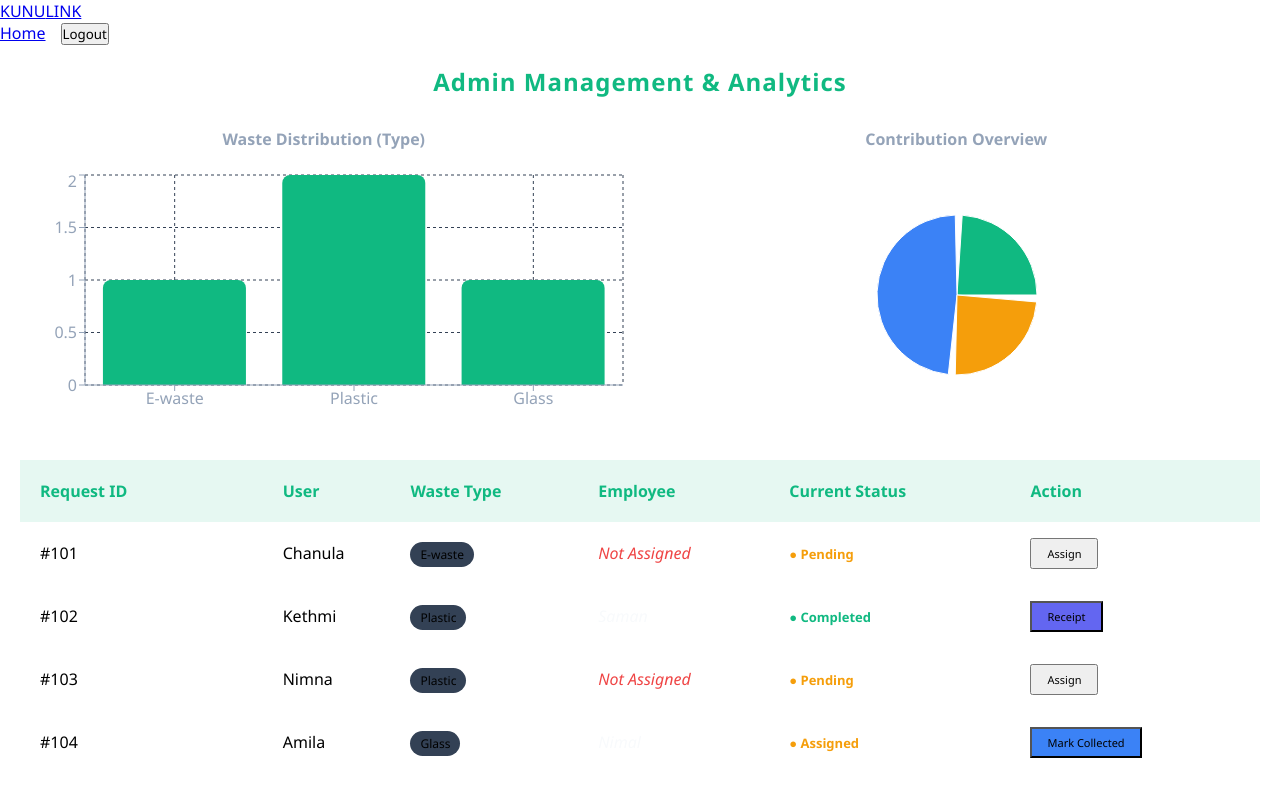
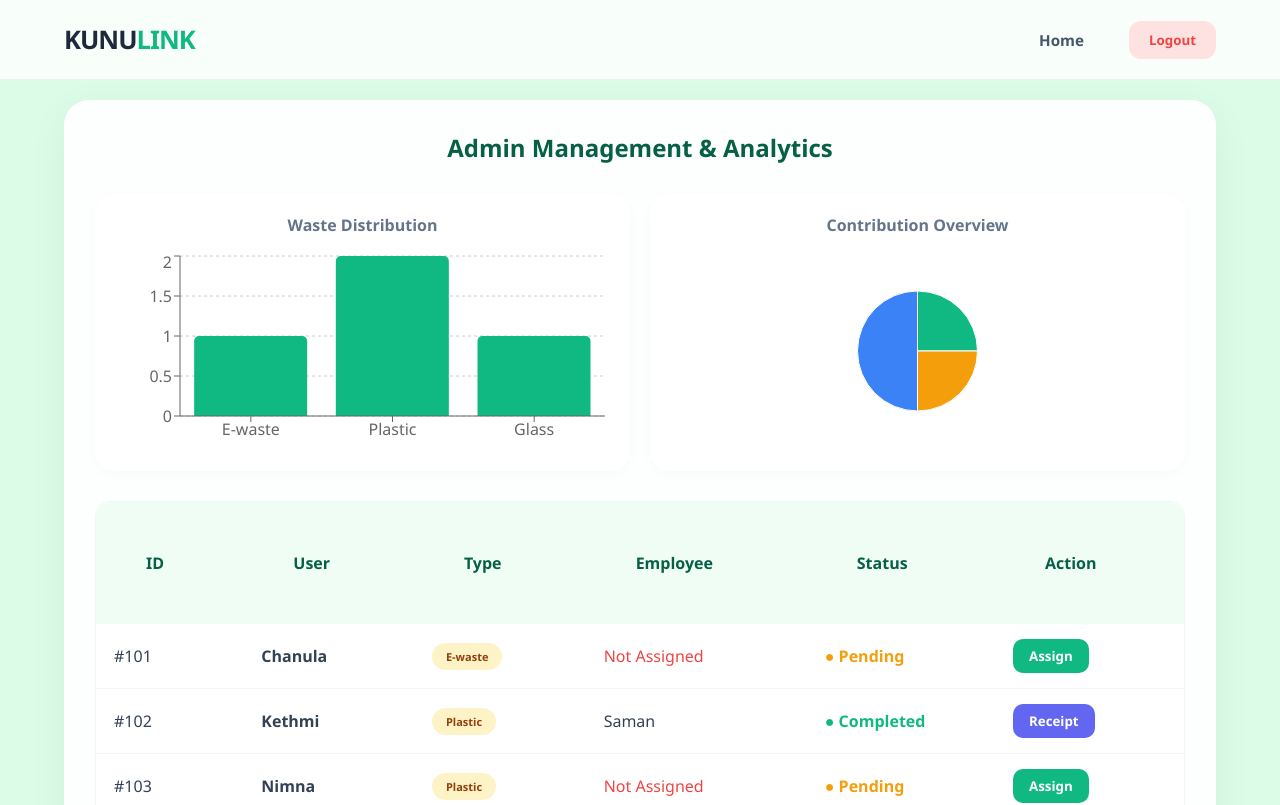
Before and after one commit to Chanulaw/KunuLink, a React (Create React App) app in the folder kunuLeft/: page /admin in a window 1280 px wide. Shown: the top 805 px of the page. Built offline with nearby package versions, Linux system fonts and the light colour scheme; sample sign-in values are in the browser's storage.

Commit message:
change design

```diff
--- a/kunuLeft/src/App.css
+++ b/kunuLeft/src/App.css
@@ -61,14 +61,14 @@
 
 .landing-wrapper {
   /* පසුබිම තව පොඩ්ඩක් තද කොළ පැහැයට (Minty Fresh) හැරෙව්වා */
-  background: linear-gradient(135deg, #dcfce7 0%, #bbf7d0 100%);
+  background: linear-gradient(100deg, #dcfce7 0%, #bbf7d0 100%);
   min-height: 100vh;
   display: flex;
   flex-direction: column;
   align-items: center;
   justify-content: center;
   color: #1e293b;
-  padding: 40px 20px;
+  padding: 100px 20px;
 }
 
 /* --- Hero Section: Defined Glass --- */
@@ -462,3 +462,253 @@
   .activity-stats-row { grid-template-columns: 1fr; }
   .activity-table-new { font-size: 0.85rem; }
 }
+
+
+
+
+/* Navbar එකේ ප්‍රධාන සැකසුම */
+.kunulink-navbar {
+    position: fixed;
+    top: 0;
+    width: 100%;
+    height: 80px;
+    background: rgba(255, 255, 255, 0.8); /* සුදු පැහැති විනිවිද පෙනෙන ස්වභාවය */
+    backdrop-filter: blur(15px); /* පිටුපස ඇති දේ බොඳ කර පෙන්වයි */
+    border-bottom: 1px solid rgba(0, 0, 0, 0.05);
+    display: flex;
+    align-items: center;
+    z-index: 1000;
+}
+
+.nav-wrapper {
+    display: flex;
+    justify-content: space-between; /* ලෝගෝ එක වමට, මෙනු එක දකුණට */
+    align-items: center;
+    width: 90%;
+    max-width: 1300px;
+    margin: 0 auto;
+}
+
+/* KUNULINK ලෝගෝ එක */
+.nav-brand {
+    font-size: 1.6rem;
+    font-weight: 800;
+    text-decoration: none;
+    color: #1e293b; /* තද අළු පැහැය */
+    letter-spacing: -1px;
+}
+
+.nav-brand span {
+    color: #10b981; /* Mint Green වර්ණය */
+}
+
+/* දකුණු පැත්තේ ලින්ක්ස් */
+.nav-links, .nav-user-actions {
+    display: flex;
+    align-items: center;
+    gap: 30px;
+}
+
+.nav-link-item, .nav-icon-link {
+    text-decoration: none;
+    color: #475569; /* සාමාන්‍ය අකුරු වල වර්ණය */
+    font-weight: 600;
+    font-size: 0.95rem;
+    transition: all 0.3s ease;
+}
+
+.nav-link-item:hover, .nav-icon-link:hover {
+    color: #10b981; /* මවුස් එක ගෙනියද්දී කොළ පාට වේ */
+}
+
+/* Register සහ Dashboard වැනි කැපී පෙනෙන බටන්ස් */
+.nav-reg-btn, .nav-icon-link {
+    padding: 10px 22px;
+    border-radius: 12px;
+    transition: all 0.3s ease;
+}
+
+.nav-reg-btn {
+    background-color: #10b981; /* Green Background */
+    color: white !important;
+}
+
+.nav-reg-btn:hover {
+    background-color: #059669;
+    box-shadow: 0 4px 12px rgba(16, 185, 129, 0.2);
+}
+
+/* Logout බටන් එක */
+.nav-logout-btn {
+    background-color: #fee2e2; /* ලා රතු පැහැය */
+    color: #ef4444; /* තද රතු අකුරු */
+    border: none;
+    padding: 10px 20px;
+    border-radius: 12px;
+    font-weight: 700;
+    cursor: pointer;
+    transition: 0.3s;
+}
+
+.nav-logout-btn:hover {
+    background-color: #fecaca;
+}
+
+
+
+
+/* මුළු පිටුවේම පසුබිම ලා කොළ පැහැය (About page background) */
+.tracking-page-container {
+    background-color: #aaedc1; /* Light Mint Green */
+    min-height: 100vh;
+    padding-top: 100px; /* Navbar එකට ඉඩ තැබීමට */
+    display: flex;
+    justify-content: center;
+    align-items: flex-start;
+}
+
+/* මැද ඇති සුදු පැහැති Glassmorphism Card එක */
+.activity-card {
+    background: rgba(255, 255, 255, 0.9);
+    backdrop-filter: blur(10px);
+    border-radius: 30px; /* පින්තූරයේ මෙන් වැඩිපුර වටකුරු කළ දාර */
+    padding: 50px;
+    width: 100%;
+    max-width: 1600px;
+    box-shadow: 0 10px 40px rgba(0, 0, 0, 0.05);
+    border: 1px solid rgba(255, 255, 255, 0.5);
+    text-align: center;
+}
+
+/* Stat Boxes - මේවා පින්තූරයේ පහළ ඇති බෝල වැනි කොටස් වලට ගැලපෙන සේ */
+.activity-stats-row {
+    display: flex;
+    gap: 15px;
+    margin: 30px 0;
+    justify-content: center;
+}
+
+.stat-box-custom {
+    background: white;
+    padding: 15px 25px;
+    border-radius: 50px; /* පින්තූරයේ පහළ ඇති buttons වල හැඩය */
+    box-shadow: 0 4px 15px rgba(0, 0, 0, 0.03);
+    border: 1px solid #e2e8f0;
+    flex: 1;
+    max-width: 200px;
+}
+
+.stat-box-custom h3 {
+    font-size: 1.5rem;
+    color: #065f46; /* තද කොළ පැහැය */
+    margin: 0;
+}
+
+/* Table එකේ පෙනුම */
+.activity-table-new {
+    width: 100%;
+    border-collapse: separate;
+    border-spacing: 0 10px;
+    margin-top: 20px;
+}
+
+.activity-table-new th {
+    color: #64748b;
+    font-weight: 600;
+    padding: 15px;
+    border-bottom: 2px solid #f1f5f9;
+}
+
+.activity-table-new td {
+    background: white;
+    padding: 15px;
+}
+
+.activity-table-new tr td:first-child { border-radius: 15px 0 0 15px; }
+.activity-table-new tr td:last-child { border-radius: 0 15px 15px 0; }
+
+
+/* Admin Page Container */
+.admin-page-container {
+    background-color: #dcfce7; /* Light Mint Green */
+    min-height: 100vh;
+    padding-top: 100px;
+    padding-bottom: 50px;
+    display: flex;
+    flex-direction: column;
+    align-items: center;
+}
+
+/* Modern Card for Admin */
+.modern-admin-card {
+    background: rgba(255, 255, 255, 0.9);
+    backdrop-filter: blur(10px);
+    border-radius: 25px;
+    padding: 30px;
+    width: 90%;
+    max-width: 1500px;
+    box-shadow: 0 10px 40px rgba(0, 0, 0, 0.05);
+    border: 1px solid rgba(255, 255, 255, 0.5);
+    margin-bottom: 30px;
+}
+
+/* Charts Container */
+.charts-grid {
+    display: flex;
+    flex-wrap: wrap;
+    gap: 20px;
+    width: 100%;
+    margin-bottom: 30px;
+}
+
+.chart-box {
+    background: white;
+    padding: 20px;
+    border-radius: 20px;
+    flex: 1;
+    min-width: 300px;
+    box-shadow: 0 4px 15px rgba(0, 0, 0, 0.02);
+}
+
+/* Admin Table Styles */
+.admin-table {
+    width: 100%;
+    border-collapse: collapse;
+    background: white;
+    border-radius: 15px;
+    overflow: hidden;
+}
+
+.admin-table th {
+    background-color: #f0fdf4; /* Very light green */
+    color: #065f46;
+    padding: 50px;
+    text-align: left;
+    font-weight: 700;
+}
+
+.admin-table td {
+    padding: 15px 18px;
+    border-bottom: 1px solid #f1f5f9;
+    color: #334155;
+}
+
+/* Premium Buttons for Admin Actions */
+.btn-premium {
+    padding: 8px 16px;
+    border-radius: 10px;
+    border: none;
+    font-weight: 600;
+    cursor: pointer;
+    transition: 0.3s;
+    color: white;
+}
+
+.btn-assign { background-color: #10b981; }
+.btn-collect { background-color: #3b82f6; }
+.btn-receipt { background-color: #6366f1; }
+
+.btn-premium:hover {
+    transform: translateY(-2px);
+    box-shadow: 0 4px 12px rgba(0, 0, 0, 0.1);
+}
--- a/kunuLeft/src/pages/AdminDashboard.js
+++ b/kunuLeft/src/pages/AdminDashboard.js
@@ -1,10 +1,9 @@
 import React, { useState, useMemo } from 'react';
 import { BarChart, Bar, XAxis, YAxis, CartesianGrid, Tooltip, ResponsiveContainer, PieChart, Pie, Cell } from 'recharts';
 import jsPDF from 'jspdf';
-import '../App.css'; // අපි හදපු modern CSS එක මෙතනට import කරන්න
+import '../App.css';
 
 function AdminDashboard() {
-  // ඉල්ලීම් ලැයිස්තුව
   const [requests, setRequests] = useState([
     { id: 101, user: 'Chanula', type: 'E-waste', status: 'Pending', employee: 'Not Assigned', date: '2026-04-20' },
     { id: 102, user: 'Kethmi', type: 'Plastic', status: 'Completed', employee: 'Saman', date: '2026-04-21' },
@@ -12,59 +11,33 @@ function AdminDashboard() {
     { id: 104, user: 'Amila', type: 'Glass', status: 'Assigned', employee: 'Nimal', date: '2026-04-23' },
   ]);
 
-  // --- PDF රිසිට්පත ජෙනරේට් කිරීම ---
+  // PDF Generation Logic (එලෙසම පවතී)
   const downloadReceipt = (req) => {
     const doc = new jsPDF();
-
-    // Design the PDF
     doc.setFillColor(16, 185, 129);
     doc.rect(0, 0, 210, 40, 'F');
-
     doc.setFontSize(22);
     doc.setTextColor(255, 255, 255);
-    doc.text('SMART WASTE PORTAL', 20, 25);
-
+    doc.text('KUNULINK PORTAL', 20, 25);
     doc.setFontSize(16);
     doc.setTextColor(0, 0, 0);
     doc.text('OFFICIAL WASTE COLLECTION RECEIPT', 20, 60);
-
     doc.setFontSize(12);
     doc.text(`Receipt ID: #R-2026-${req.id}`, 20, 80);
-    doc.text(`Issue Date: ${new Date().toLocaleDateString()}`, 20, 90);
     doc.text(`Customer Name: ${req.user}`, 20, 100);
-    doc.text(`Waste Category: ${req.type}`, 20, 110);
-    doc.text(`Collected By: ${req.employee}`, 20, 120);
     doc.text(`Status: SUCCESSFULLY COLLECTED`, 20, 130);
-
-    doc.setDrawColor(16, 185, 129);
-    doc.line(20, 140, 190, 140);
-
-    doc.setFontSize(10);
-    doc.text('This is a computer-generated receipt. No signature is required.', 20, 150);
-    doc.text('Thank you for choosing eco-friendly disposal methods!', 20, 160);
-
-    doc.save(`Receipt_Request_${req.id}.pdf`);
+    doc.save(`Receipt_${req.id}.pdf`);
   };
 
-  // සේවකයෙකු යොමු කිරීම
   const assignEmployee = (id) => {
-    const empName = prompt("සේවකයාගේ නම ඇතුළත් කරන්න:");
-    if (empName) {
-      setRequests(requests.map(req =>
-        req.id === id ? { ...req, employee: empName, status: 'Assigned' } : req
-      ));
-    }
+    const empName = prompt("සේවකයාගේ නම:");
+    if (empName) setRequests(requests.map(req => req.id === id ? { ...req, employee: empName, status: 'Assigned' } : req));
   };
 
-  // වැඩේ අවසන් බව සලකුණු කිරීම
   const markAsCollected = (id) => {
-    setRequests(requests.map(req =>
-      req.id === id ? { ...req, status: 'Completed' } : req
-    ));
-    alert("අපද්‍රව්‍ය එකතු කර අවසන්!");
+    setRequests(requests.map(req => req.id === id ? { ...req, status: 'Completed' } : req));
   };
 
-  // Analytics සඳහා දත්ත (Charts)
   const chartData = useMemo(() => {
     const counts = requests.reduce((acc, req) => {
       acc[req.type] = (acc[req.type] || 0) + 1;
@@ -76,80 +49,74 @@ function AdminDashboard() {
   const COLORS = ['#10b981', '#3b82f6', '#f59e0b', '#ef4444'];
 
   return (
-    <div className="modern-card" style={{ margin: '20px' }}>
-      <h2 style={{ color: '#10b981', textAlign: 'center', marginBottom: '30px', letterSpacing: '1px' }}>
+    <div className="admin-page-container">
+      <div className="modern-admin-card">
+        <h2 style={{ color: '#065f46', textAlign: 'center', marginBottom: '30px' }}>
           Admin Management & Analytics
         </h2>
 
         {/* Analytics Section */}
-      <div style={{ display: 'flex', flexWrap: 'wrap', gap: '25px', marginBottom: '40px' }}>
-        <div className="modern-card" style={{ flex: '1', minWidth: '320px', background: 'rgba(255,255,255,0.02)' }}>
-          <h4 style={{ textAlign: 'center', color: '#94a3b8', marginBottom: '20px' }}>Waste Distribution (Type)</h4>
-          <ResponsiveContainer width="100%" height={250}>
+        <div className="charts-grid">
+          <div className="chart-box">
+            <h4 style={{ textAlign: 'center', color: '#64748b', marginBottom: '15px' }}>Waste Distribution</h4>
+            <ResponsiveContainer width="100%" height={200}>
               <BarChart data={chartData}>
-              <CartesianGrid strokeDasharray="3 3" stroke="#334155" />
-              <XAxis dataKey="name" stroke="#94a3b8" />
-              <YAxis stroke="#94a3b8" />
-              <Tooltip contentStyle={{ backgroundColor: '#1e293b', border: 'none', borderRadius: '10px' }} />
-              <Bar dataKey="count" fill="#10b981" radius={[8, 8, 0, 0]} />
+                <CartesianGrid strokeDasharray="3 3" vertical={false} />
+                <XAxis dataKey="name" />
+                <YAxis />
+                <Tooltip />
+                <Bar dataKey="count" fill="#10b981" radius={[5, 5, 0, 0]} />
               </BarChart>
             </ResponsiveContainer>
           </div>
 
-        <div className="modern-card" style={{ flex: '1', minWidth: '320px', background: 'rgba(255,255,255,0.02)' }}>
-          <h4 style={{ textAlign: 'center', color: '#94a3b8', marginBottom: '20px' }}>Contribution Overview</h4>
-          <ResponsiveContainer width="100%" height={250}>
+          <div className="chart-box">
+            <h4 style={{ textAlign: 'center', color: '#64748b', marginBottom: '15px' }}>Contribution Overview</h4>
+            <ResponsiveContainer width="100%" height={200}>
               <PieChart>
-              <Pie data={chartData} dataKey="count" nameKey="name" cx="50%" cy="50%" outerRadius={80} paddingAngle={5}>
-                {chartData.map((entry, index) => (
-                  <Cell key={`cell-${index}`} fill={COLORS[index % COLORS.length]} />
-                ))}
+                <Pie data={chartData} dataKey="count" nameKey="name" cx="50%" cy="50%" outerRadius={60}>
+                  {chartData.map((entry, index) => <Cell key={index} fill={COLORS[index % COLORS.length]} />)}
                 </Pie>
-              <Tooltip contentStyle={{ backgroundColor: '#1e293b', border: 'none', borderRadius: '10px' }} />
+                <Tooltip />
               </PieChart>
             </ResponsiveContainer>
           </div>
         </div>
 
-      {/* Management Table */}
-      <div className="modern-card" style={{ padding: '0', overflow: 'hidden' }}>
-        <div style={{ overflowX: 'auto' }}>
-          <table style={{ width: '100%', borderCollapse: 'collapse', textAlign: 'left' }}>
+        {/* Table Section */}
+        <div style={{ overflowX: 'auto', borderRadius: '15px', border: '1px solid #f1f5f9' }}>
+          <table className="admin-table">
             <thead>
-              <tr style={{ background: 'rgba(16, 185, 129, 0.1)', color: '#10b981' }}>
-                <th style={{ padding: '20px' }}>Request ID</th>
+              <tr>
+                <th>ID</th>
                 <th>User</th>
-                <th>Waste Type</th>
+                <th>Type</th>
                 <th>Employee</th>
-                <th>Current Status</th>
+                <th>Status</th>
                 <th>Action</th>
               </tr>
             </thead>
             <tbody>
               {requests.map(req => (
-                <tr key={req.id} style={{ borderBottom: '1px solid rgba(255,255,255,0.05)' }}>
-                  <td style={{ padding: '20px' }}>#{req.id}</td>
-                  <td style={{ fontWeight: '500' }}>{req.user}</td>
-                  <td><span style={{ background: '#334155', padding: '4px 10px', borderRadius: '20px', fontSize: '12px' }}>{req.type}</span></td>
-                  <td style={{ color: req.employee === 'Not Assigned' ? '#ef4444' : '#f8fafc', fontStyle: 'italic' }}>{req.employee}</td>
+                <tr key={req.id}>
+                  <td>#{req.id}</td>
+                  <td style={{ fontWeight: '600' }}>{req.user}</td>
+                  <td><span className="status-pill pending" style={{fontSize: '11px'}}>{req.type}</span></td>
+                  <td style={{ color: req.employee === 'Not Assigned' ? '#ef4444' : '#334155' }}>{req.employee}</td>
                   <td>
-                    <span style={{
-                      color: req.status === 'Completed' ? '#10b981' : '#f59e0b',
-                      fontSize: '13px',
-                      fontWeight: 'bold'
-                    }}>
+                    <span style={{ color: req.status === 'Completed' ? '#10b981' : '#f59e0b', fontWeight: 'bold' }}>
                       ● {req.status}
                     </span>
                   </td>
                   <td>
                     {req.status === 'Pending' && (
-                      <button className="btn-premium" onClick={() => assignEmployee(req.id)} style={{ padding: '6px 15px', fontSize: '11px' }}>Assign</button>
+                      <button className="btn-premium btn-assign" onClick={() => assignEmployee(req.id)}>Assign</button>
                     )}
                     {req.status === 'Assigned' && (
-                      <button className="btn-premium" onClick={() => markAsCollected(req.id)} style={{ padding: '6px 15px', fontSize: '11px', background: '#3b82f6' }}>Mark Collected</button>
+                      <button className="btn-premium btn-collect" onClick={() => markAsCollected(req.id)}>Collect</button>
                     )}
                     {req.status === 'Completed' && (
-                      <button className="btn-premium" onClick={() => downloadReceipt(req)} style={{ padding: '6px 15px', fontSize: '11px', background: '#6366f1' }}>Receipt</button>
+                      <button className="btn-premium btn-receipt" onClick={() => downloadReceipt(req)}>Receipt</button>
                     )}
                   </td>
                 </tr>
--- a/kunuLeft/src/pages/Tracking.js
+++ b/kunuLeft/src/pages/Tracking.js
@@ -1,45 +1,47 @@
-import React, { useState, useEffect } from 'react';
+import React, { useState } from 'react';
 import '../App.css';
 
 function Tracking() {
-  // උදාහරණ දත්ත (පසුව Firebase සමඟ සම්බන්ධ කළ හැක)
-  const [activities, setActivities] = useState([
+  const [activities] = useState([
     { id: 'REQ001', date: '2026-05-01', type: 'Plastic', status: 'Completed', weight: '5kg' },
     { id: 'REQ002', date: '2026-05-02', type: 'Organic', status: 'In-Progress', weight: '12kg' },
     { id: 'REQ003', date: '2026-05-02', type: 'Paper', status: 'Pending', weight: '3kg' },
   ]);
 
   return (
-    <div className="dashboard-padding">
-      <div className="nav-container">
-        <div className="hero-eco">
-          <h2 style={{ color: '#16a34a', marginBottom: '10px' }}>My Activity History</h2>
-          <p style={{ color: '#475569' }}>Track your waste collection requests and recycling progress.</p>
+    <div className="tracking-page-container">
+      <div className="activity-card">
+        {/* Title Section */}
 
-          {/* Quick Stats Summary */}
+        <h2 style={{ color: '#16a34a', margin: '10px 0' }}>Activity History</h2>
+        <p style={{ color: '#475569', maxWidth: '600px', margin: '0 auto' }}>
+          Track your waste collection requests and recycling progress.
+        </p>
+
+        {/* Stats Section */}
         <div className="activity-stats-row">
-            <div className="stat-box-custom hero-eco">
+          <div className="stat-box-custom">
             <h3>03</h3>
-              <p>Total Requests</p>
+            <p style={{ fontSize: '0.8rem', color: '#64748b' }}>Total</p>
           </div>
-            <div className="stat-box-custom hero-eco">
-              <h3 style={{ color: '#16a34a' }}>01</h3>
-              <p>Completed</p>
+          <div className="stat-box-custom">
+            <h3 style={{ color: '#10b981' }}>01</h3>
+            <p style={{ fontSize: '0.8rem', color: '#64748b' }}>Completed</p>
           </div>
-            <div className="stat-box-custom hero-eco">
+          <div className="stat-box-custom">
             <h3 style={{ color: '#ca8a04' }}>02</h3>
-              <p>Pending</p>
+            <p style={{ fontSize: '0.8rem', color: '#64748b' }}>Pending</p>
           </div>
         </div>
 
-          {/* Activity Table */}
-          <div style={{ marginTop: '30px', overflowX: 'auto' }}>
+        {/* Table Section */}
+        <div style={{ overflowX: 'auto' }}>
           <table className="activity-table-new">
             <thead>
               <tr>
-                  <th>Request ID</th>
+                <th>ID</th>
                 <th>Date</th>
-                  <th>Waste Type</th>
+                <th>Type</th>
                 <th>Weight</th>
                 <th>Status</th>
               </tr>
@@ -63,7 +65,6 @@ function Tracking() {
         </div>
       </div>
     </div>
-    </div>
   );
 }
 
```
Lines whose indentation alone changed are shown as unchanged.
